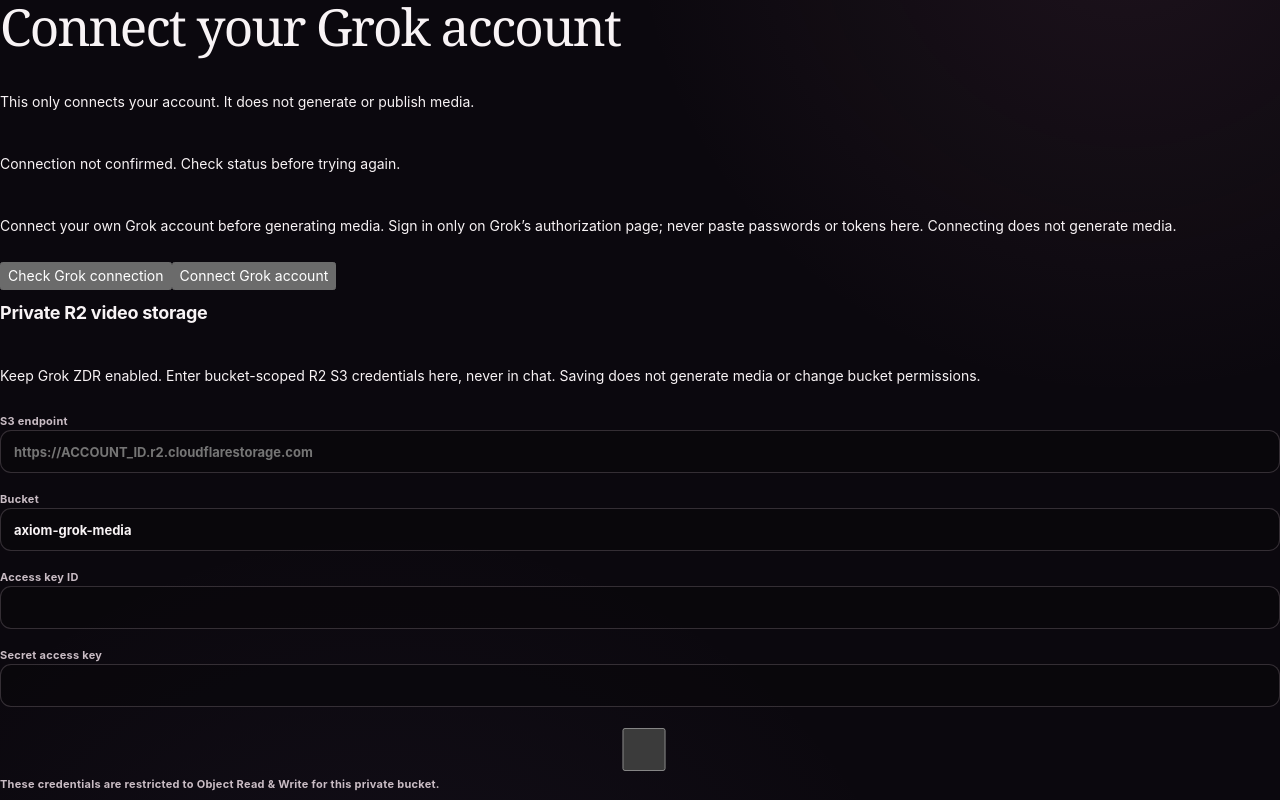
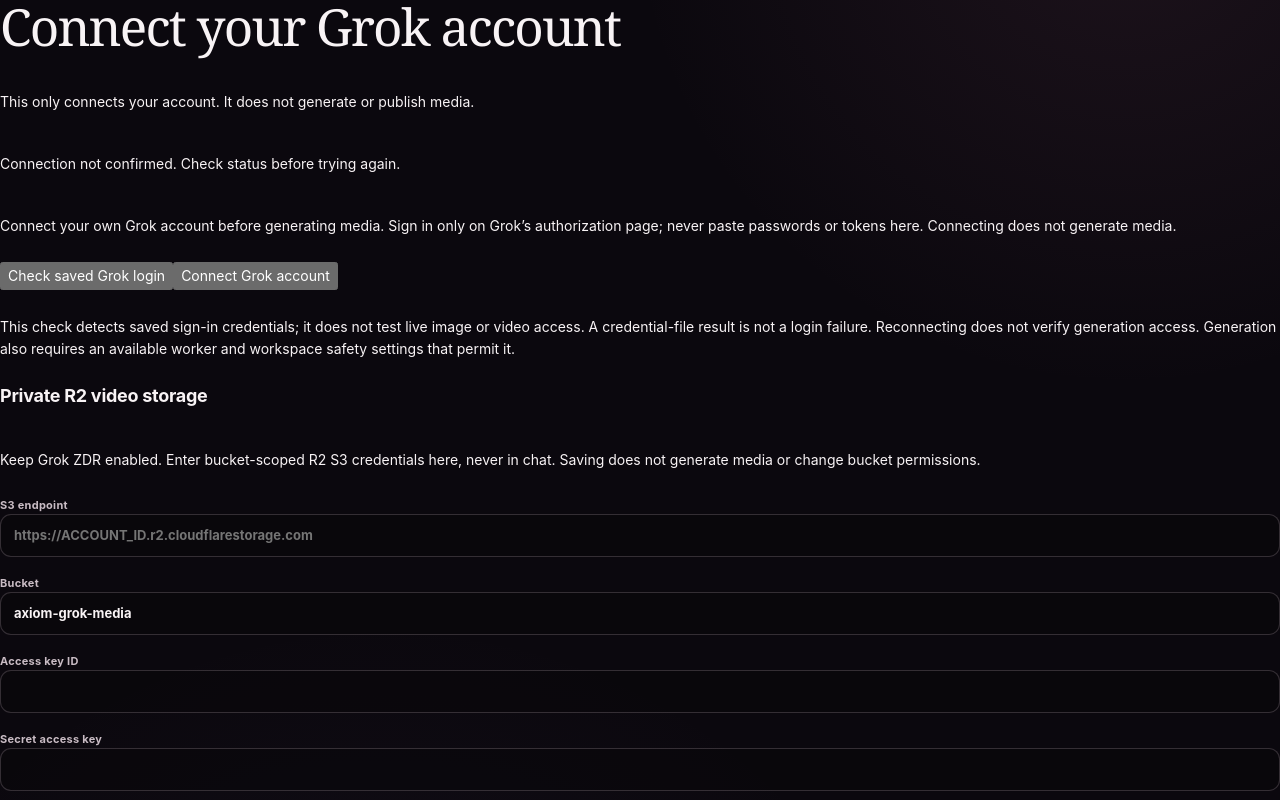
Before and after one commit to dominator509/axiom, a Next.js app in the folder packages/dashboard/: page /connections/grok in a window 1280 px wide. Shown: the top 800 px of the page. Built offline with nearby package versions, Linux system fonts and the light colour scheme; no server answers.

Commit message:
[AXIOM][P4][M147] Clarify saved Grok login versus provider verification

```diff
--- a/packages/dashboard/components/GrokConnection.tsx
+++ b/packages/dashboard/components/GrokConnection.tsx
@@ -69,10 +69,11 @@
     <p role="status">{status}</p>
     <p>Connect your own Grok account before generating media. Sign in only on Grok’s authorization page; never paste passwords or tokens here. Connecting does not generate media.</p>
     <div className="actions">
-      <button type="button" disabled={busy} onClick={() => void run(false)}>Check Grok connection</button>
+      <button type="button" disabled={busy} onClick={() => void run(false)}>Check saved Grok login</button>
       <button type="button" disabled={busy} onClick={() => void run(true)}>Connect Grok account</button>
       {attempt && ['pending', 'cancelling'].includes(attempt.state) && <button type="button" onClick={() => void cancel()}>Cancel Grok login</button>}
     </div>
+    <p>This check detects saved sign-in credentials; it does not test live image or video access. A credential-file result is not a login failure. Reconnecting does not verify generation access. Generation also requires an available worker and workspace safety settings that permit it.</p>
     {instructions && <pre style={{ whiteSpace: 'pre-wrap', overflowWrap: 'anywhere' }}>{instructions}</pre>}
   </section>;
 }
```
Also changed, not shown: 2 other files (tests, documents, lock files or other folders).
